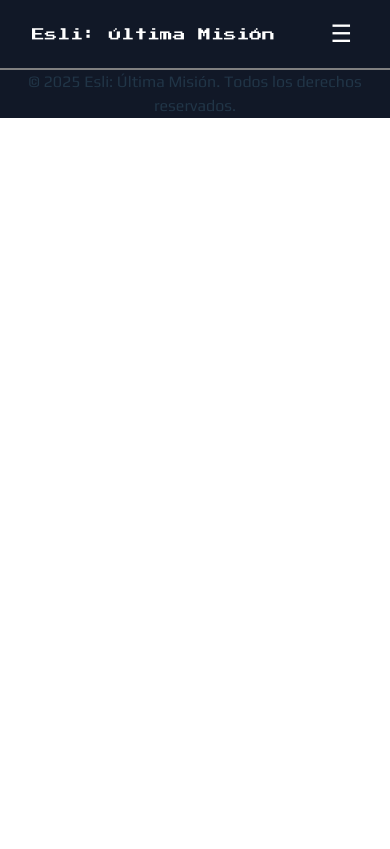
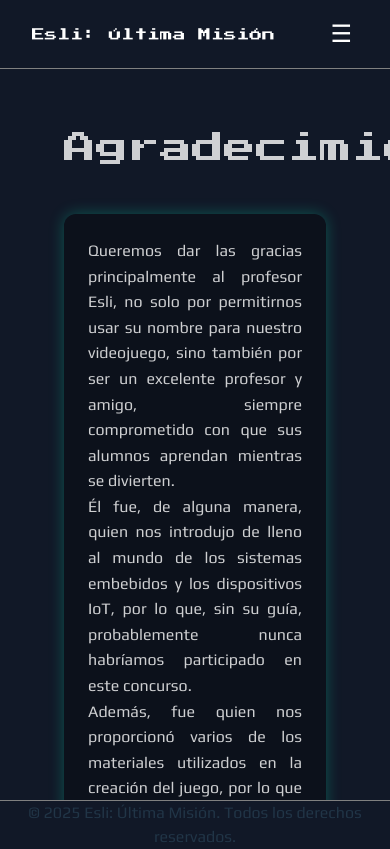
Before and after one commit to angelverduzco/esli-game-page, a React (Vite) app: page /agradecimientos in a window 390 px wide. Built offline with nearby package versions, Linux system fonts and the light colour scheme.

Commit message:
Added Agradecimientos page

```diff
--- a/src/App.jsx
+++ b/src/App.jsx
@@ -6,6 +6,7 @@ import Footer from './components/Footer/Footer'
 import Jefes from './pages/Jefes/Jefes'
 import SobreNosotros from './pages/SobreNosotros/SobreNosotros'
 import Highscores from './pages/Highscores/Highscores'
+import Agradecimientos from './pages/Agradecimientos/Agradecimientos'
 
 function App() {
 
@@ -18,6 +19,7 @@ function App() {
           <Route path='/highscores' element={<Highscores />}></Route>
           <Route path='/jefes' element={<Jefes />}></Route>
           <Route path='/sobre-nosotros' element={<SobreNosotros />}></Route>
+          <Route path='/agradecimientos' element={<Agradecimientos />}></Route>
         </Routes>
         <Footer />
       </BrowserRouter>
--- /dev/null
+++ b/src/pages/Agradecimientos/Agradecimientos.css
@@ -0,0 +1,52 @@
+.agradecimientos {
+  height: 79vh;
+  display: flex;
+  flex-direction: column;
+  padding: 2rem 4rem;
+  background: var(--color-principal);
+  color: #ffffffcc;
+  text-align: justify;
+  line-height: 1.6;
+  overflow-y: auto;
+}
+
+.agradecimientos-title {
+  font-family: var(--fuente-titulos);
+  font-size: 2.5rem;
+  text-align: center;
+  margin-bottom: 2rem;
+  padding-bottom: 0.5rem;
+}
+
+.agradecimientos-text {
+  font-size: 1.5rem;
+  font-family: var(--fuente-principal);
+  max-width: 1000px;
+  margin: 0 auto;
+  background-color: rgba(0, 0, 0, 0.3);
+  padding: 1.5rem;
+  border-radius: 12px;
+  box-shadow: 0 0 15px #00ffc344;
+}
+
+@media (max-width: 768px) {
+    .agradecimientos-title {
+        font-size: 1rem;
+    }
+
+    .agradecimientos-text {
+        font-size: 1.2rem;
+    }
+}
+
+@media (max-width: 1024px) {
+
+    .agradecimientos-title {
+        font-size: 2rem;
+    }
+
+    .agradecimientos-text {
+        font-size: 1rem;
+        max-width: 600px;
+    }
+}
--- /dev/null
+++ b/src/pages/Agradecimientos/Agradecimientos.jsx
@@ -0,0 +1,15 @@
+import './Agradecimientos.css';
+
+function Agradecimientos() {
+    return (
+        <main className='agradecimientos'>
+            <h1 className='agradecimientos-title'>Agradecimientos</h1>
+            <p className='agradecimientos-text'>Queremos dar las gracias principalmente al profesor Esli, no solo por permitirnos usar su nombre para nuestro videojuego, sino también por ser un excelente profesor y amigo, siempre comprometido con que sus alumnos aprendan mientras se divierten. <br />
+Él fue, de alguna manera, quien nos introdujo de lleno al mundo de los sistemas embebidos y los dispositivos IoT, por lo que, sin su guía, probablemente nunca habríamos participado en este concurso. <br />
+Además, fue quien nos proporcionó varios de los materiales utilizados en la creación del juego, por lo que su apoyo fue fundamental para que este proyecto fuera posible. <br />
+Gracias, profesor Esli, por su dedicación, entusiasmo y apoyo constante. Esperamos que siga inspirando y motivando a muchos más estudiantes como lo hizo con nosotros.</p>
+        </main>
+    )
+}
+
+export default Agradecimientos;
```
